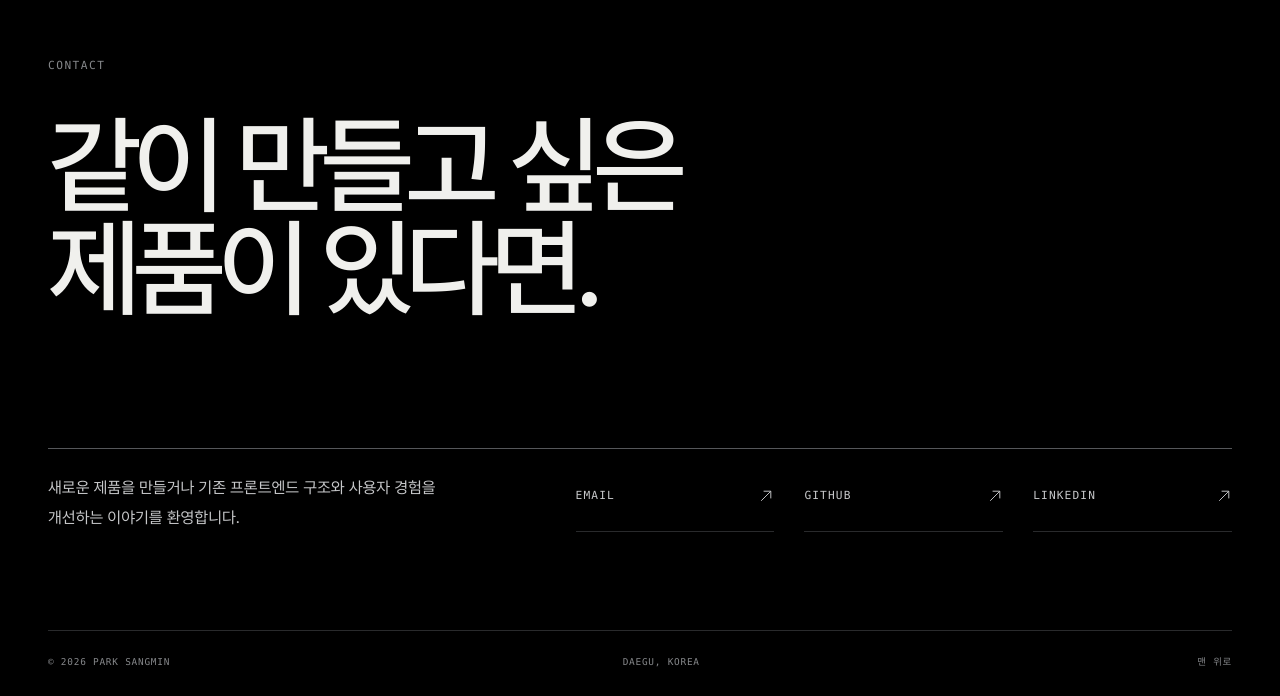
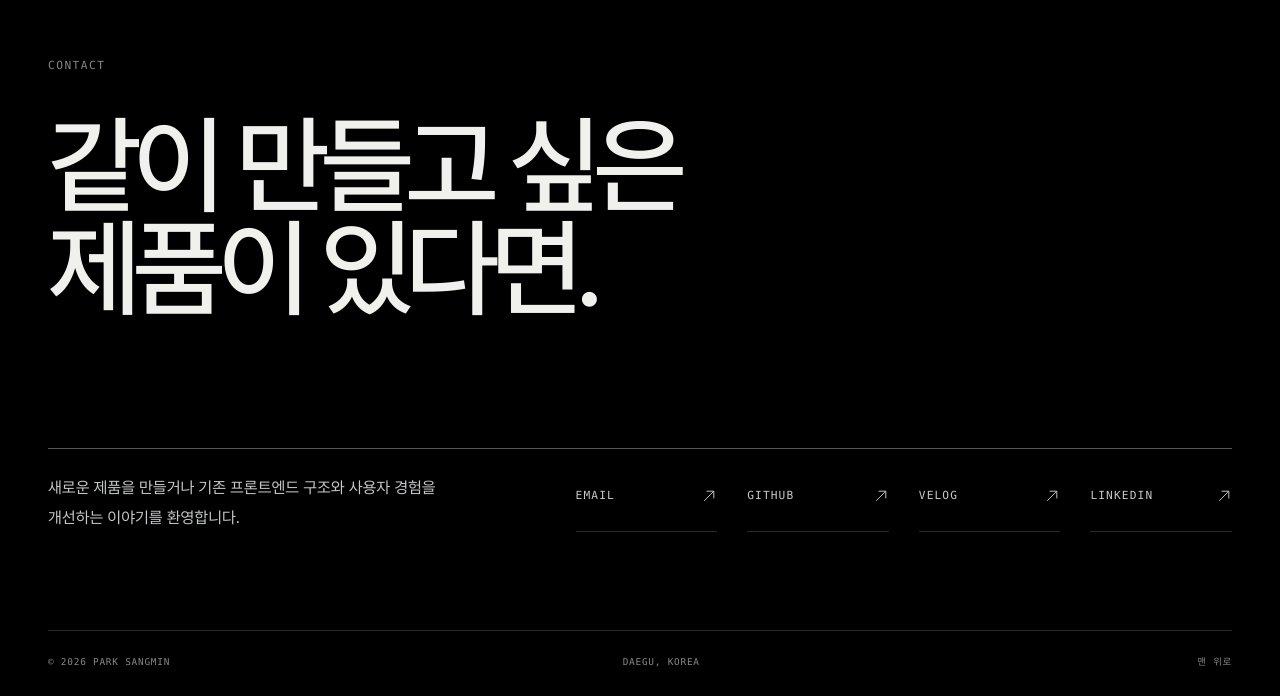
Before and after one commit to qtaghdi/portfolio, an Astro site: page / in a window 1280 px wide. Shown: the part 5859-6555 px from the top of the page. Built offline with nearby package versions, Linux system fonts and the light colour scheme; Astro itself is replaced by a stand-in of ours; a web font is replaced by a local one.

Commit message:
feat: update velog link

```diff
--- a/src/components/Contact.astro
+++ b/src/components/Contact.astro
@@ -6,6 +6,7 @@ const dictionary = copy[locale].contact;
 const links = [
   { label: 'EMAIL', href: 'mailto:qtaghdi@gmail.com' },
   { label: 'GITHUB', href: 'https://github.com/qtaghdi' },
+  { label: 'VELOG', href: 'https://velog.io/@qtaghdi/posts' },
   { label: 'LINKEDIN', href: 'https://www.linkedin.com/in/sangminpp/' },
 ];
 ---
@@ -35,7 +36,7 @@ const links = [
   h2 span { display: block; word-break: keep-all; }
   .contact-foot { display: grid; grid-template-columns: .8fr 1.2fr; gap: 90px; margin-top: clamp(70px, 10vw, 140px); padding-top: 24px; border-top: 1px solid $line-bright; }
   .contact-foot > p { max-width: 470px; color: $silver; font-size: 1rem; line-height: 1.85; word-break: keep-all; }
-  .contact-links { display: grid; grid-template-columns: repeat(3, 1fr); gap: 30px; }
+  .contact-links { display: grid; grid-template-columns: repeat(4, 1fr); gap: 30px; }
   .contact-links a { display: flex; align-items: center; justify-content: space-between; padding-bottom: 13px; border-bottom: 1px solid $line; color: $silver; font: 500 .7rem/1 $font-mono; letter-spacing: .1em; }
   .contact-links svg { width: 16px; fill: none; stroke: currentColor; stroke-width: 1.2; }
   @media (max-width: 780px) {
```
